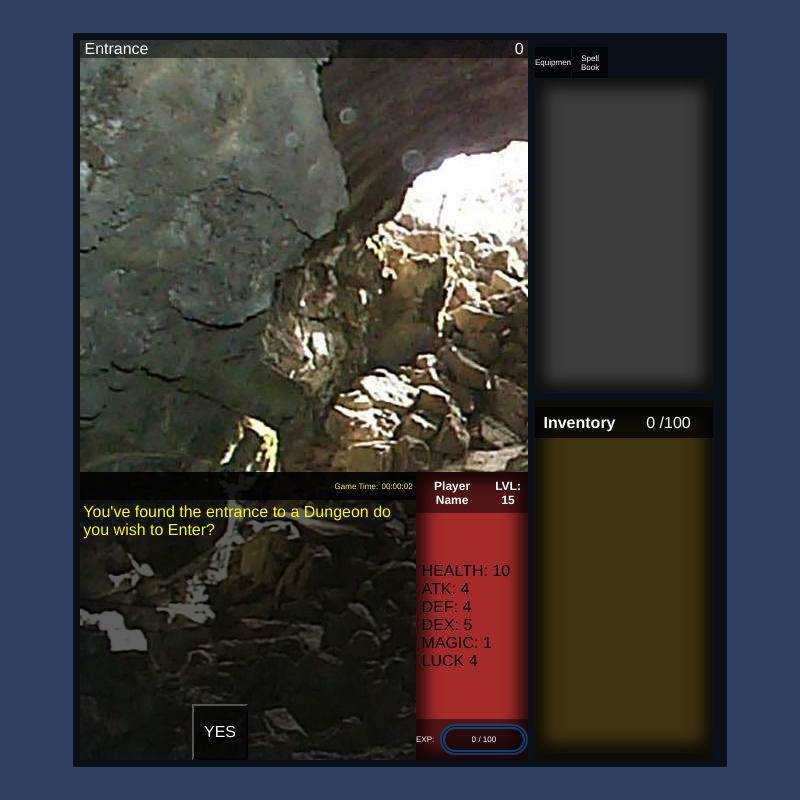
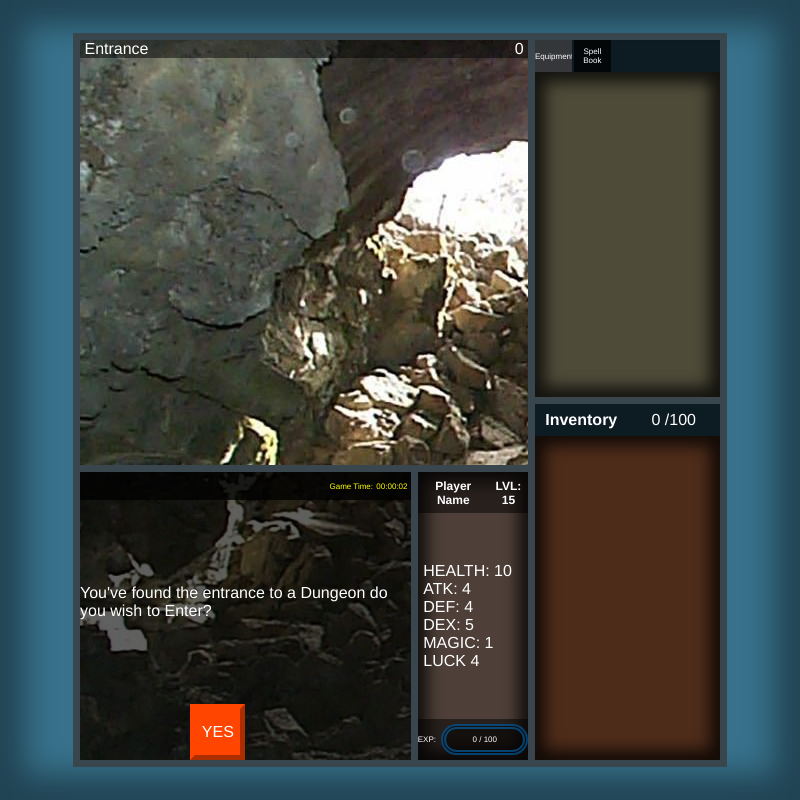
Before and after one commit to DylanLiesenfelt/RSD.js, an Electron app: page index.html in a window 800 px wide. Both pictures are taken after a click on the button "START". Drawn offline with Linux system fonts and the light colour scheme; no server answers.

Commit message:
update: UI changes

```diff
--- a/assets/css/style.css
+++ b/assets/css/style.css
@@ -27,7 +27,7 @@ a:visited {
 }
 
 .window {
-    box-shadow: 0 0 0 7px rgba(0, 0, 0, 0.75);
+    border: 7px solid #39464e;
     position: fixed;
     height: 90%;
     width: 80%;
@@ -36,7 +36,8 @@ a:visited {
 main {
     height: 100vh;
     width: 100%;
-    background-color: rgba(10, 32, 69, 0.849);
+    background-color: rgba(19, 88, 118, 0.849);
+    box-shadow: inset 0 0 30px 25px rgba(0, 0, 0, 0.4);
 }
 
 #startWindow {
@@ -62,16 +63,17 @@ main {
         #startButton {
             height: 20%;
             width: 20%;
-            border: 5px double rgb(0, 0, 0);
-            background-color: rgba(0, 16, 49, 0.6);
+            border: 5px outset #ff4500;
+            background-color: orangered;
         }
 
         #startButton:hover {
-            background-color: rgba(0, 102, 255, 0.52);
+            background-color: #ff8400;
+            border: 5px outset #ff8400;
         }
 
         #startButton:active {
-            box-shadow: inset 0 0 10px 5px rgba(0, 0, 0, 0.75);
+            box-shadow: inset 0 0 10px 5px rgba(0, 0, 0, 0.387);
         }
 
 #gameWindow {
@@ -88,14 +90,14 @@ main {
             height: 100%;
             width: 100%;
             flex-direction: column;
-            border: 7px solid rgba(0, 0, 0, 0.75);
+            border-left: 7px solid #39464e;
         }
 
             #equipContainer {
                 height: 50%;
                 width: 100%;
-                border: 7px solid rgba(0, 0, 0, 0.75);
                 flex-direction: column;
+                border-bottom: 7px solid #39464e;
             }
 
                 #equipmentHeader {
@@ -108,21 +110,27 @@ main {
 
                     #equipmentHeader>button {
                         border: none;
-                        background-color: rgba(0, 0, 0, 0.768);
                         height: 100%;
                         width: 20%;
                         font-size: calc(.5vh + .5vw);
                         margin-right: 1%;
-
                     }
 
                     #equipmentHeader>button:hover {
-                        box-shadow: inset 0 0 10px 5px rgb(80, 3, 3);
+                        box-shadow: inset 0 0 5px 3px #375568;
                     }
 
                     #equipmentHeader>button:active {
                         background-color: rgba(255, 255, 255, 0.486);
                     }
+
+                        #equipmentButton {
+                            background-color: rgba(92, 83, 83, 0.5);
+                        }
+
+                        #spellbookButton {
+                            background-color: rgba(0, 0, 0, 0.75);
+                        }
 
                 #equipDisplay {
                     height: 100%;
@@ -134,7 +142,7 @@ main {
                     height: 100%;
                     width: 100%;
                     display: block;
-                    background-color: rgb(60, 60, 60);
+                    background-color: #4e4b39;
                     box-shadow: inset 0 0 15px 10px rgba(0, 0, 0, 0.75)
                 }
 
@@ -142,7 +150,7 @@ main {
                     height: 100%;
                     width: 100%;
                     display: none;
-                    background-color: rgb(16, 45, 68);
+                    background-color: #47394e;
                     box-shadow: inset 0 0 15px 10px rgba(0, 0, 0, 0.75)
                 }
 
@@ -150,9 +158,6 @@ main {
             #inventoryContainer {
                 height: 50%;
                 width: 100%;
-                border: 7px solid rgba(0, 0, 0, 0.75);
-                background-color: rgb(62, 51, 17);
-                box-shadow: inset 0 0 15px 10px rgba(0, 0, 0, 0.75)
 
             }
 
@@ -183,6 +188,8 @@ main {
                     #inventorySpace {
                         height: 100%;
                         width: 100%;
+                        background-color: #4e2c1a;
+                        box-shadow: inset 0 0 15px 10px rgba(0, 0, 0, 0.75)
                     }
 
 
@@ -251,6 +258,7 @@ main {
                         }
 
         #textArea {
+            border-top: 7px solid #39464e;
             background-color: rgba(0, 0, 0, 0.618);
             height: 40%;
             width: 70%;
@@ -296,9 +304,6 @@ main {
                 }
 
                     #textDisplay {
-                        height: 100%;
-                        width: 98%;
-                        color: yellow;
                     }
 
                 #textControlBar {
@@ -311,16 +316,18 @@ main {
                         width: 100%;
                         border-radius: 0;
                         color: white;
-                        background-color: rgba(0, 0, 0, 0.5);
+                        border: 5px outset orangered;
+                        background-color: orangered;
                         visibility: hidden;
                     }
 
                     .controls:hover {
-                        background-color: rgba(50, 0, 0, 0.50);
+                        background-color: #ff8400;
+                        border: 5px outset #ff8400;
                     }
 
                     .controls:active {
-                        box-shadow: inset 0 0 20px 10px rgba(162, 30, 30, 0.75);
+                        box-shadow: inset 0 0 10px 5px rgba(0, 0, 0, 0.387);
                     }
 
             #statsContainer {
@@ -329,8 +336,9 @@ main {
                 width: 25%;
                 height: 100%;
                 flex-direction: column;
-                background-color: brown;
-                box-shadow: inset 0 0 15px 10px rgba(0, 0, 0, 0.75)
+                background-color: #4e4039;
+                border-left: 7px solid #39464e;
+                box-shadow: inset 0 0 15px 10px rgba(0, 0, 0, 0.75);
 
             }
 
@@ -376,10 +384,6 @@ main {
                     align-items: flex-start;
                     }
 
-                        #statsList>li {
-                            color: black;
-                        }
-
                 #expContainer {
                     display: flex;
                     align-items: center;
--- a/assets/js/game.js
+++ b/assets/js/game.js
@@ -143,11 +143,15 @@ nextLevelExp.textContent = `/ ${denominatorExp} `;
 equpimentButton.addEventListener("click", function() {
     playerEquipment.style.display = 'block'
     spellbookDisplay.style.display = 'none'
+    equpimentButton.style.backgroundColor = 'rgba(92, 83, 83, 0.5)'
+    spellbookButton.style.backgroundColor = 'rgba(0, 0, 0, 0.75)'
 })
 
 spellbookButton.addEventListener("click", function() {
     playerEquipment.style.display = 'none'
     spellbookDisplay.style.display = 'block'
+    spellbookButton.style.backgroundColor = 'rgba(92, 83, 83, 0.5)'
+    equpimentButton.style.backgroundColor = 'rgba(0, 0, 0, 0.75)'
 
 })
 
```
